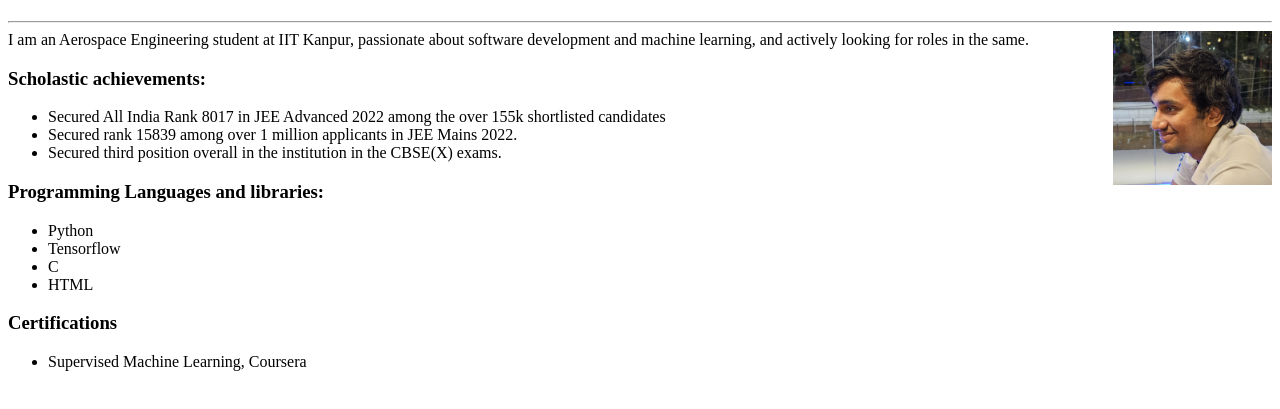
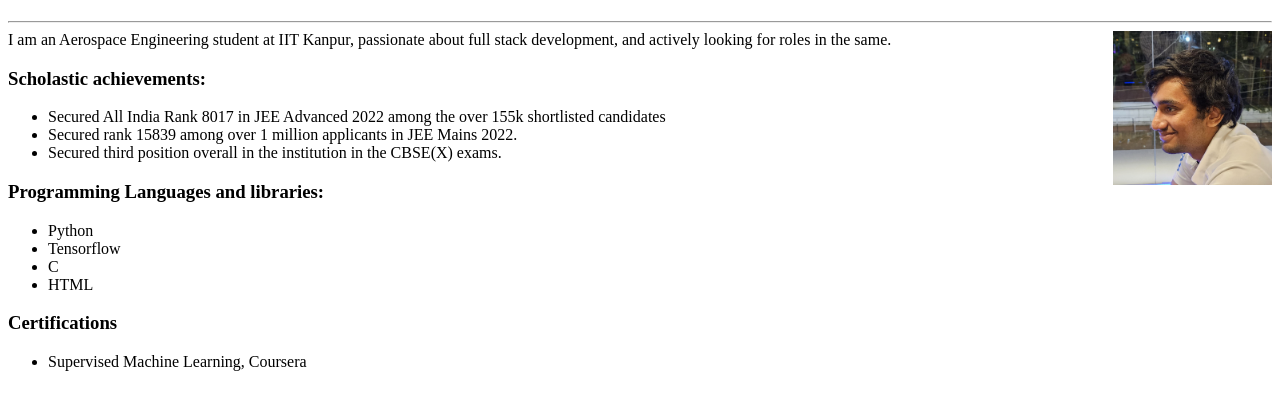
Before and after one commit to sid-2024/sid-2024.github.io, a plain HTML site: page index.html in a window 1280 px wide. Shown: the part 59-468 px from the top of the page. Drawn offline with Linux system fonts and the light colour scheme.

Commit message:
Update index.html
changed details

```diff
--- a/index.html
+++ b/index.html
@@ -9,7 +9,7 @@
 <h1>About me</h1>
 <hr>
 <img src="photo.jpg" alt="Profile" style="width:159px;height:154px;" align="right">
-I am an Aerospace Engineering student at IIT Kanpur, passionate about software development and machine learning, and actively looking for roles in the same.<br>
+I am an Aerospace Engineering student at IIT Kanpur, passionate about full stack development, and actively looking for roles in the same.<br>
 
 <h3>Scholastic achievements:</h3>
 <ul>
```
